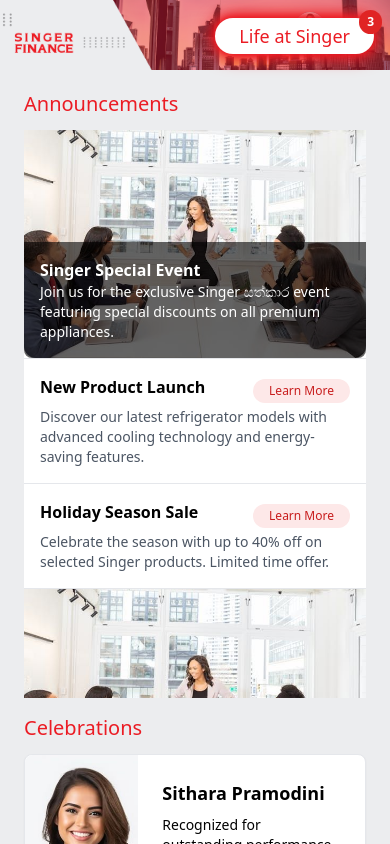
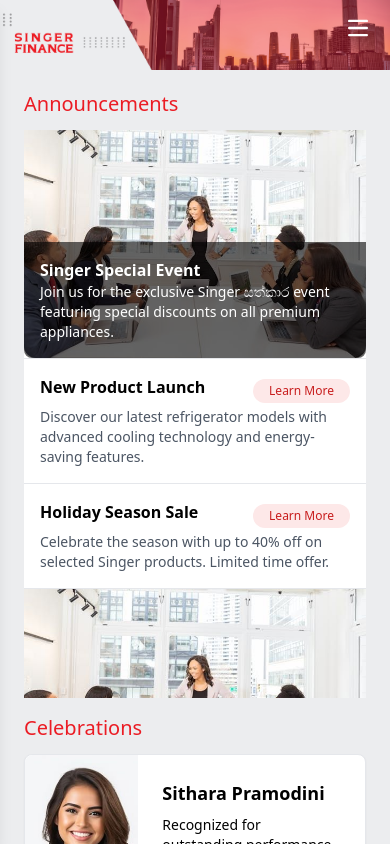
Before and after one commit to SitharaPramodini/singer-intranet-new, a React (Vite) app: page / in a window 390 px wide. Shown: the top 844 px of the page. Built offline with nearby package versions, Linux system fonts and the light colour scheme.

Commit message:
header to menu

```diff
--- a/src/components/Header.jsx
+++ b/src/components/Header.jsx
@@ -1,18 +1,32 @@
-import React from 'react'
+import React, { useState } from 'react';
 
 const Header = () => {
+    const [isOpen, setIsOpen] = useState(false);
+
+    const toggleMenu = (e) => {
+        e.stopPropagation(); // Prevent closing when clicking the button
+        setIsOpen(!isOpen);
+    };
+
+    const closeMenu = (e) => {
+        if (!e.target.closest('#sidebar') && !e.target.closest('#menu-button')) {
+            setIsOpen(false);
+        }
+    };
+
     return (
-        <div className="relative w-full">
+        <div className="relative w-full" onClick={closeMenu}>
             <nav className="absolute top-0 left-0 w-full bg-transparent z-10 mt-2">
                 <div className=" flex flex-wrap items-center justify-between mx-auto px-3">
                     <a href="https://singer.com/" className="flex items-center space-x-3 rtl:space-x-reverse">
                     </a>
                     <div className="flex items-center md:order-2 space-x-3 md:space-x-0 rtl:space-x-reverse">
-                        <button type="button" className="flex text-sm bg-gray-800 rounded-full md:me-0 focus:ring-4 focus:ring-gray-300" id="user-menu-button" aria-expanded="false" data-dropdown-toggle="user-dropdown" data-dropdown-placement="bottom">
+                        <button type="button" className="md:flex hidden items-center text-sm bg-[#ecedef7a] shadow-lg rounded-full md:me-0 focus:ring-4 focus:ring-gray-300" id="user-menu-button" aria-expanded="false" data-dropdown-toggle="user-dropdown" data-dropdown-placement="bottom">
                             <span className="sr-only">Open user menu</span>
+                            <p className='px-4 font-semibold'>Sithara Pramodini</p>
                             <img className="w-8 h-8 rounded-full" src="emp.jpg" alt="user photo" />
                         </button>
-                        <button data-collapse-toggle="navbar-user" type="button" className="inline-flex items-center p-2 w-10 h-10 justify-center text-sm text-gray-500 rounded-lg md:hidden hover:bg-gray-100 focus:outline-none focus:ring-2 focus:ring-gray-200">
+                        <button data-collapse-toggle="navbar-user" id="menu-button" onClick={toggleMenu} type="button" className="inline-flex items-center p-2 w-10 h-10 justify-center text-sm text-white font-bold rounded-lg md:hidden hover:bg-[#e747477e] focus:outline-none ">
                             <span className="sr-only">Open main menu</span>
                             <svg className="w-5 h-5" aria-hidden="true" xmlns="http://www.w3.org/2000/svg" fill="none" viewBox="0 0 17 14">
                                 <path stroke="currentColor" strokeLinecap="round" strokeLinejoin="round" strokeWidth="2" d="M1 1h15M1 7h15M1 13h15" />
@@ -33,17 +47,44 @@
                 </div>
             </nav>
 
-            <img src="banner.png" className="w-full" alt="banner" />
-
-            <button type="button" className="blinking-button absolute bottom-4 right-4 text-[#eb1c24] hover:text-white hover:bg-[#eb1c24] rounded-full bg-white py-1 px-6 font-medium text-lg transition-colors duration-200 z-10">
-                <span className="absolute top-0 right-0 -mt-2 -mr-2 bg-red-600 text-white text-xs font-bold px-2 py-1 rounded-full">
-                    3
-                </span>
+            <button type="button" className="blinking-button md:flex hidden absolute bottom-4 right-4 text-[#eb1c24] hover:text-white hover:bg-[#eb1c24] rounded-full bg-white py-1 px-6 font-medium text-lg transition-colors duration-200 z-10">
+                <span className="absolute top-0 right-0 -mt-2 -mr-2 bg-red-600 text-white text-xs font-bold px-2 py-1 rounded-full">3</span>
                 Life at Singer
             </button>
 
+            <div className={`fixed z-10 top-0 left-0 h-full w-60 bg-white shadow-lg transform ${isOpen ? 'translate-x-0' : '-translate-x-full'} transition-transform duration-300 ease-in-out`} id="sidebar">
+                <ul className="p-6 space-y-4">
+                <li><img className='w-28 mx-auto' src='logo.png'/></li>
+                    <li><button type="button" className="flex mx-auto items-center text-sm bg-[#ecedef7a] shadow-lg rounded-full md:me-0 focus:ring-4 focus:ring-gray-300" id="user-menu-button" aria-expanded="false" data-dropdown-toggle="user-dropdown" data-dropdown-placement="bottom">
+                                <span className="sr-only">Open user menu</span>
+                                <p className='px-4 font-semibold'>Sithara Pramodini</p>
+                                <img className="w-8 h-8 rounded-full" src="emp.jpg" alt="user photo" />
+                            </button></li>
+                    <li><a href="#" className="block py-2 text-gray-700 hover:text-red-500">Home</a></li>
+                    <li><a href="#" className="block py-2 text-gray-700 hover:text-red-500">Services</a></li>
+                    <li><button type="button" class="py-1 px-4 rounded-full shadow-md hover:shadow-xl bg-[#eb1c24] hover:bg-[#551515] font-medium text-base transition-colors duration-200 z-10">
+                        <a href="#" class="px-4 block md:hover:bg-transparent hover:text-gray-200 md:p-0 text-white">
+                            Singer සත්කාර
+                        </a>
+                    </button></li>
+                    <li>
+                        <button type="button" className="blinking-button absolute bottom-4 mx-auto text-[#eb1c24] hover:text-white hover:bg-[#eb1c24] rounded-full bg-white py-1 px-6 font-medium text-lg transition-colors duration-200 z-10">
+                <span className="absolute top-0 right-0 -mt-2 -mr-2 bg-red-600 text-white text-xs font-bold px-4 py-1 rounded-full">3</span>
+                Life at Singer
+            </button>
+                    </li>
+
+                </ul>
+            </div>
+
+            <img src="banner.png" className="w-full" alt="banner" />
+
+            {/* <button type="button" className="blinking-button absolute bottom-4 right-4 text-[#eb1c24] hover:text-white hover:bg-[#eb1c24] rounded-full bg-white py-1 px-6 font-medium text-lg transition-colors duration-200 z-10">
+                <span className="absolute top-0 right-0 -mt-2 -mr-2 bg-red-600 text-white text-xs font-bold px-2 py-1 rounded-full">3</span>
+                Life at Singer
+            </button> */}
         </div>
-    )
-}
+    );
+};
 
-export default Header
+export default Header;
```
